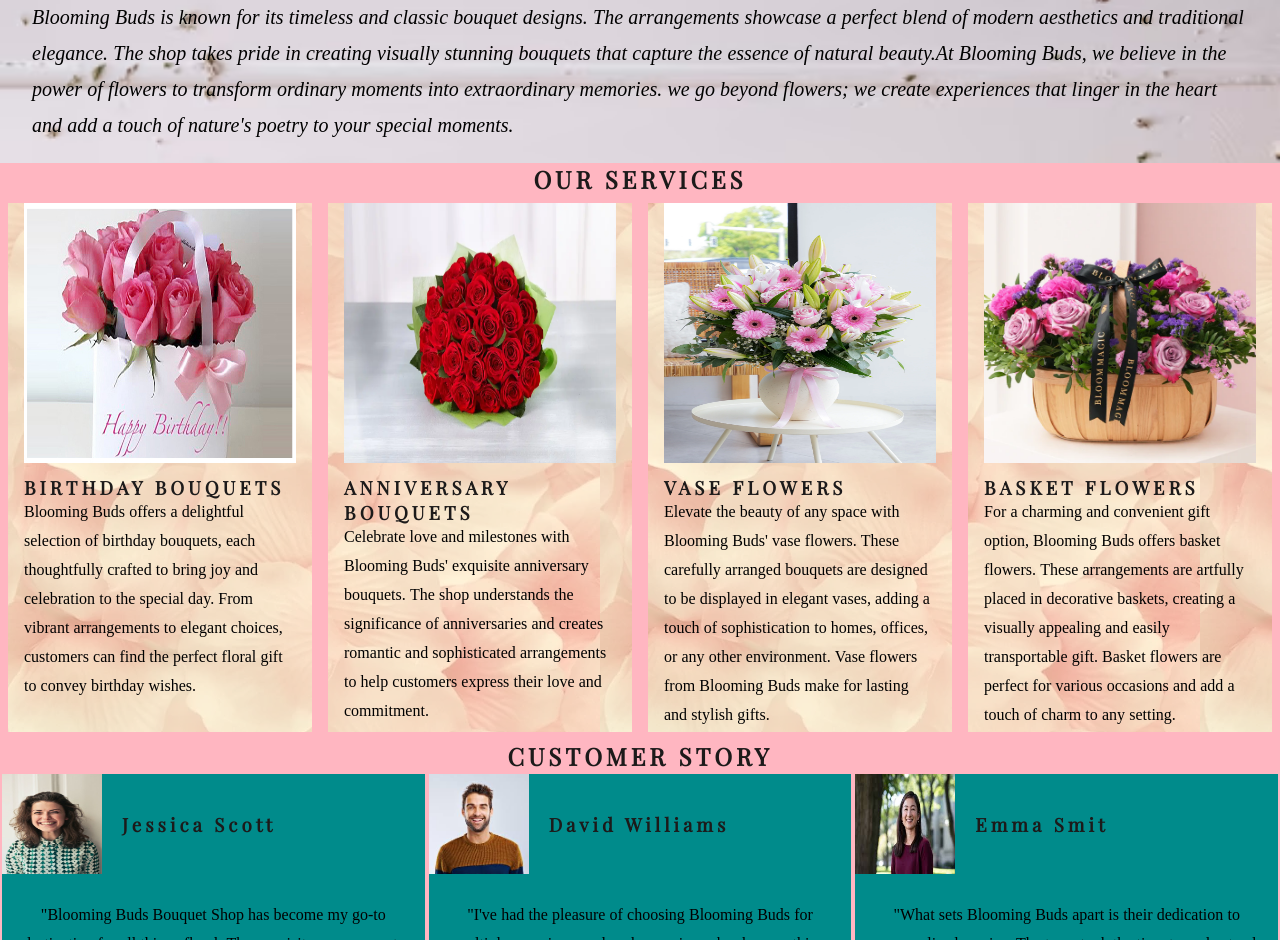
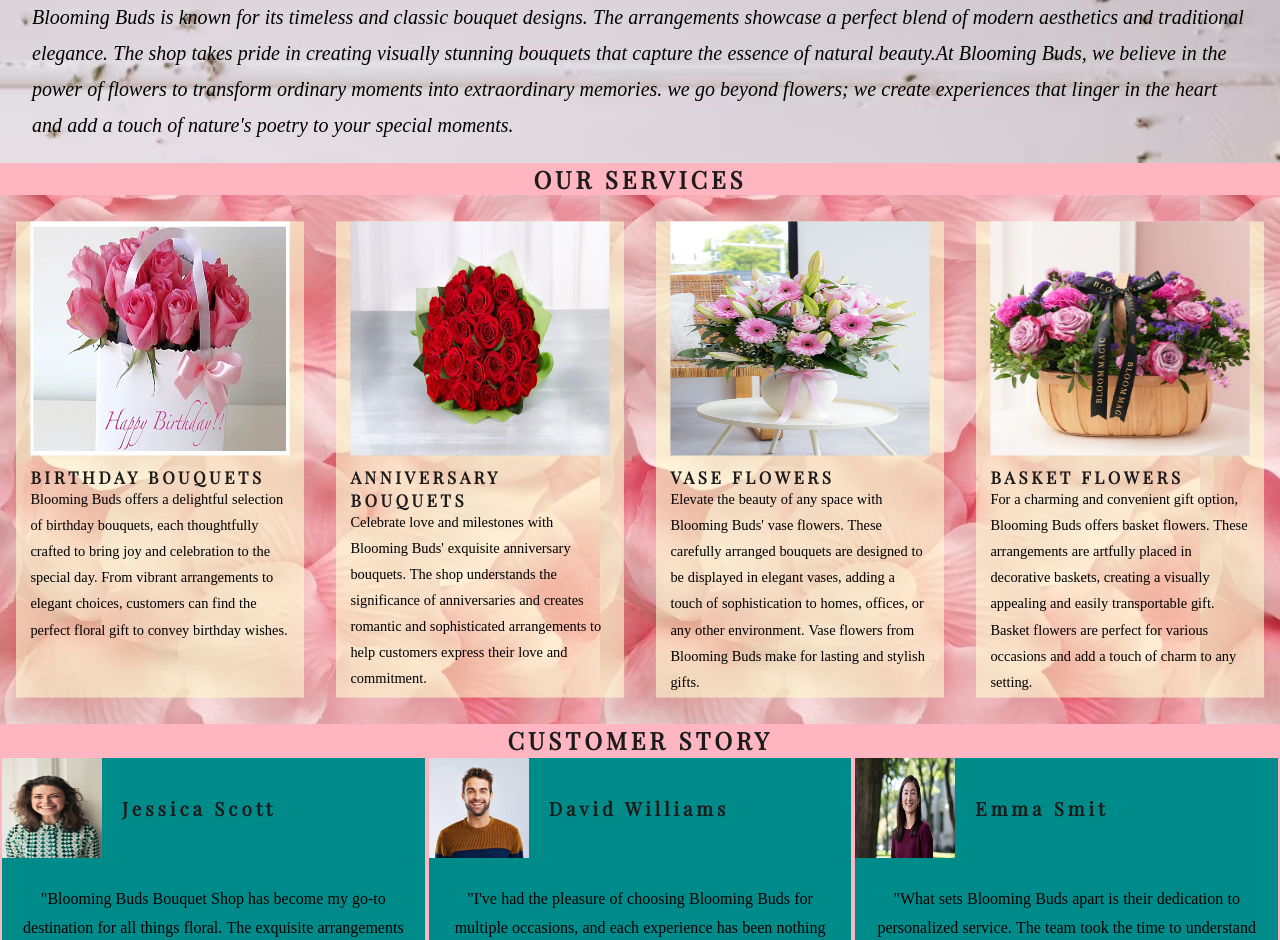
Before and after one commit to SreeshmaTharammal/blooming-buds, a plain HTML site: page index.html in a window 1280 px wide. Shown: the part 658-1598 px from the top of the page. Drawn offline with nearby package versions, Linux system fonts and the light colour scheme.

Commit message:
change our services section style

```diff
--- a/assets/css/style.css
+++ b/assets/css/style.css
@@ -160,8 +160,8 @@
      background-color: rgba(255, 253, 208, .6);
      flex-basis: 200px;
      flex-grow: 1;
-     /* Create a grid of services dives over the background image*/
-     border: 8px solid lightpink;
+     /* Create a grid of services dives over the background image
+     border: 8px solid lightpink;*/
  }
 
  .birthday,
@@ -170,6 +170,15 @@
  .bascket-flowers,
  .customer-story-para {
      padding: 0 1rem;
+ }
+
+ .birthday,
+ .anniversary,
+ .vase-flowers,
+ .bascket-flowers,
+  img:hover{
+    transform: scale(.9);
+    transition: transform 0.3s ease;
  }
 
  #customer-story {
```
